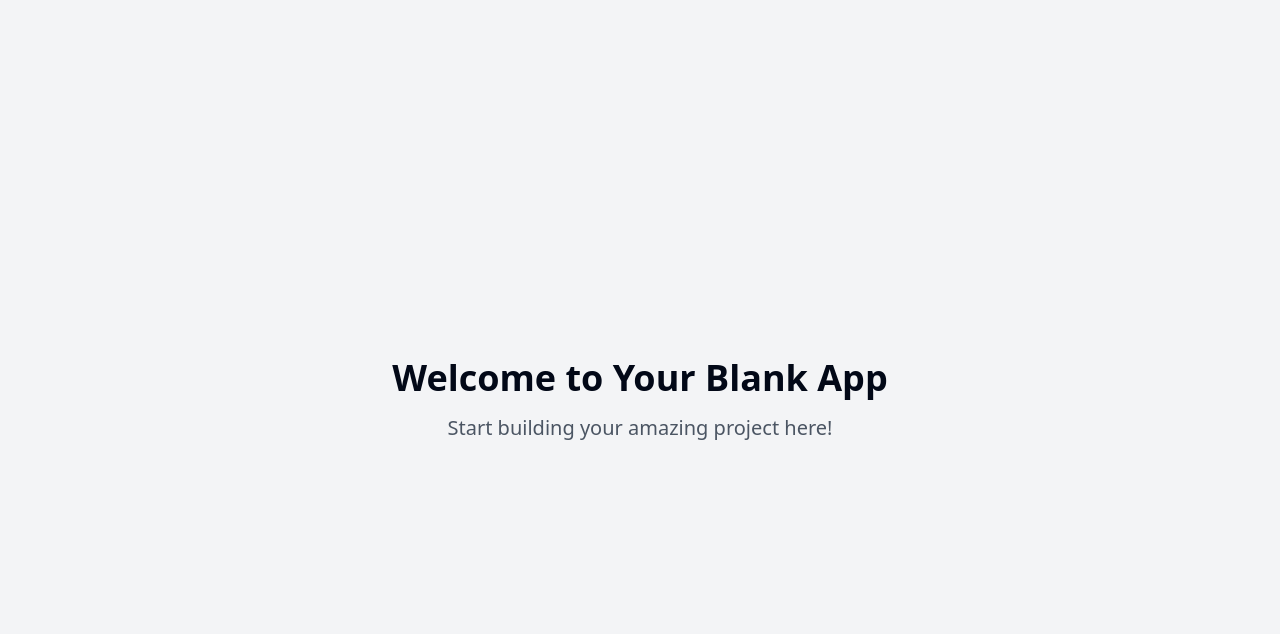
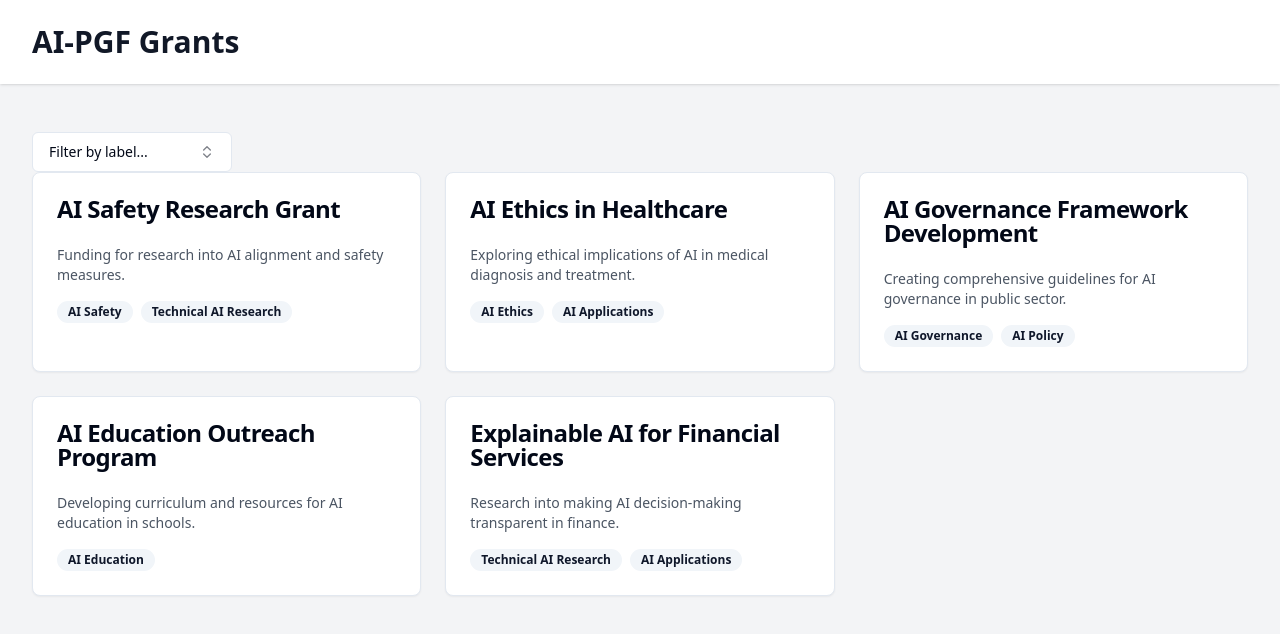
Before and after one commit to Lyvena/grant-label, a React (Vite) app: page / in a window 1280 px wide. Shown: the top 634 px of the page. Built offline with nearby package versions, Linux system fonts and the light colour scheme.

Commit message:
Create AI app for AI-PGF
Develop an AI application based on the specifications provided in the linked document for AI-PGF. This includes implementing necessary features and functionalities as outlined.
[skip gpt_engineer]

```diff
--- /dev/null
+++ b/src/components/GrantCard.tsx
@@ -0,0 +1,36 @@
+import React from 'react';
+import { Card, CardContent, CardHeader, CardTitle } from '@/components/ui/card';
+import { Badge } from '@/components/ui/badge';
+
+interface Grant {
+  id: string;
+  title: string;
+  description: string;
+  labels: string[];
+}
+
+interface GrantCardProps {
+  grant: Grant;
+}
+
+const GrantCard: React.FC<GrantCardProps> = ({ grant }) => {
+  return (
+    <Card className="h-full flex flex-col">
+      <CardHeader>
+        <CardTitle>{grant.title}</CardTitle>
+      </CardHeader>
+      <CardContent className="flex-grow">
+        <p className="text-sm text-gray-600 mb-4">{grant.description}</p>
+        <div className="flex flex-wrap gap-2">
+          {grant.labels.map((label) => (
+            <Badge key={label} variant="secondary">
+              {label}
+            </Badge>
+          ))}
+        </div>
+      </CardContent>
+    </Card>
+  );
+};
+
+export default GrantCard;
--- /dev/null
+++ b/src/components/GrantsList.tsx
@@ -0,0 +1,25 @@
+import React from 'react';
+import GrantCard from './GrantCard';
+
+interface Grant {
+  id: string;
+  title: string;
+  description: string;
+  labels: string[];
+}
+
+interface GrantsListProps {
+  grants: Grant[];
+}
+
+const GrantsList: React.FC<GrantsListProps> = ({ grants }) => {
+  return (
+    <div className="grid grid-cols-1 md:grid-cols-2 lg:grid-cols-3 gap-6">
+      {grants.map((grant) => (
+        <GrantCard key={grant.id} grant={grant} />
+      ))}
+    </div>
+  );
+};
+
+export default GrantsList;
--- /dev/null
+++ b/src/components/LabelFilter.tsx
@@ -0,0 +1,77 @@
+import React, { useState } from 'react';
+import { Check, ChevronsUpDown } from 'lucide-react';
+import { cn } from '@/lib/utils';
+import { Button } from '@/components/ui/button';
+import {
+  Command,
+  CommandEmpty,
+  CommandGroup,
+  CommandInput,
+  CommandItem,
+} from '@/components/ui/command';
+import {
+  Popover,
+  PopoverContent,
+  PopoverTrigger,
+} from '@/components/ui/popover';
+
+const labels = [
+  'AI Safety',
+  'AI Governance',
+  'AI Ethics',
+  'Technical AI Research',
+  'AI Policy',
+  'AI Education',
+  'AI Applications',
+];
+
+const LabelFilter = () => {
+  const [open, setOpen] = useState(false);
+  const [value, setValue] = useState('');
+
+  return (
+    <Popover open={open} onOpenChange={setOpen}>
+      <PopoverTrigger asChild>
+        <Button
+          variant="outline"
+          role="combobox"
+          aria-expanded={open}
+          className="w-[200px] justify-between"
+        >
+          {value
+            ? labels.find((label) => label.toLowerCase() === value)
+            : 'Filter by label...'}
+          <ChevronsUpDown className="ml-2 h-4 w-4 shrink-0 opacity-50" />
+        </Button>
+      </PopoverTrigger>
+      <PopoverContent className="w-[200px] p-0">
+        <Command>
+          <CommandInput placeholder="Search label..." />
+          <CommandEmpty>No label found.</CommandEmpty>
+          <CommandGroup>
+            {labels.map((label) => (
+              <CommandItem
+                key={label}
+                value={label}
+                onSelect={(currentValue) => {
+                  setValue(currentValue === value ? '' : currentValue);
+                  setOpen(false);
+                }}
+              >
+                <Check
+                  className={cn(
+                    'mr-2 h-4 w-4',
+                    value === label.toLowerCase() ? 'opacity-100' : 'opacity-0'
+                  )}
+                />
+                {label}
+              </CommandItem>
+            ))}
+          </CommandGroup>
+        </Command>
+      </PopoverContent>
+    </Popover>
+  );
+};
+
+export default LabelFilter;
--- a/src/pages/Index.tsx
+++ b/src/pages/Index.tsx
@@ -1,12 +1,36 @@
-// Update this page (the content is just a fallback if you fail to update the page)
+import React from 'react';
+import { useQuery } from '@tanstack/react-query';
+import { Toaster } from '@/components/ui/sonner';
+import GrantsList from '@/components/GrantsList';
+import LabelFilter from '@/components/LabelFilter';
+import { fetchGrants } from '@/utils/api';
 
 const Index = () => {
+  const { data: grants, isLoading, error } = useQuery({
+    queryKey: ['grants'],
+    queryFn: fetchGrants,
+  });
+
   return (
-    <div className="min-h-screen flex items-center justify-center bg-gray-100">
-      <div className="text-center">
-        <h1 className="text-4xl font-bold mb-4">Welcome to Your Blank App</h1>
-        <p className="text-xl text-gray-600">Start building your amazing project here!</p>
-      </div>
+    <div className="min-h-screen bg-gray-100">
+      <Toaster />
+      <header className="bg-white shadow">
+        <div className="max-w-7xl mx-auto py-6 px-4 sm:px-6 lg:px-8">
+          <h1 className="text-3xl font-bold text-gray-900">AI-PGF Grants</h1>
+        </div>
+      </header>
+      <main className="max-w-7xl mx-auto py-6 sm:px-6 lg:px-8">
+        <div className="px-4 py-6 sm:px-0">
+          <LabelFilter />
+          {isLoading ? (
+            <p className="text-center">Loading grants...</p>
+          ) : error ? (
+            <p className="text-center text-red-500">Error loading grants</p>
+          ) : (
+            <GrantsList grants={grants} />
+          )}
+        </div>
+      </main>
     </div>
   );
 };
--- /dev/null
+++ b/src/utils/api.ts
@@ -0,0 +1,50 @@
+import { toast } from 'sonner';
+
+interface Grant {
+  id: string;
+  title: string;
+  description: string;
+  labels: string[];
+}
+
+// This is a mock function. In a real application, you would fetch data from an API.
+export const fetchGrants = async (): Promise<Grant[]> => {
+  // Simulate API call
+  await new Promise((resolve) => setTimeout(resolve, 1000));
+
+  const mockGrants: Grant[] = [
+    {
+      id: '1',
+      title: 'AI Safety Research Grant',
+      description: 'Funding for research into AI alignment and safety measures.',
+      labels: ['AI Safety', 'Technical AI Research'],
+    },
+    {
+      id: '2',
+      title: 'AI Ethics in Healthcare',
+      description: 'Exploring ethical implications of AI in medical diagnosis and treatment.',
+      labels: ['AI Ethics', 'AI Applications'],
+    },
+    {
+      id: '3',
+      title: 'AI Governance Framework Development',
+      description: 'Creating comprehensive guidelines for AI governance in public sector.',
+      labels: ['AI Governance', 'AI Policy'],
+    },
+    {
+      id: '4',
+      title: 'AI Education Outreach Program',
+      description: 'Developing curriculum and resources for AI education in schools.',
+      labels: ['AI Education'],
+    },
+    {
+      id: '5',
+      title: 'Explainable AI for Financial Services',
+      description: 'Research into making AI decision-making transparent in finance.',
+      labels: ['Technical AI Research', 'AI Applications'],
+    },
+  ];
+
+  toast.success('Grants loaded successfully');
+  return mockGrants;
+};
```
Also changed, not shown: src/App.tsx (line endings or trailing spaces).
